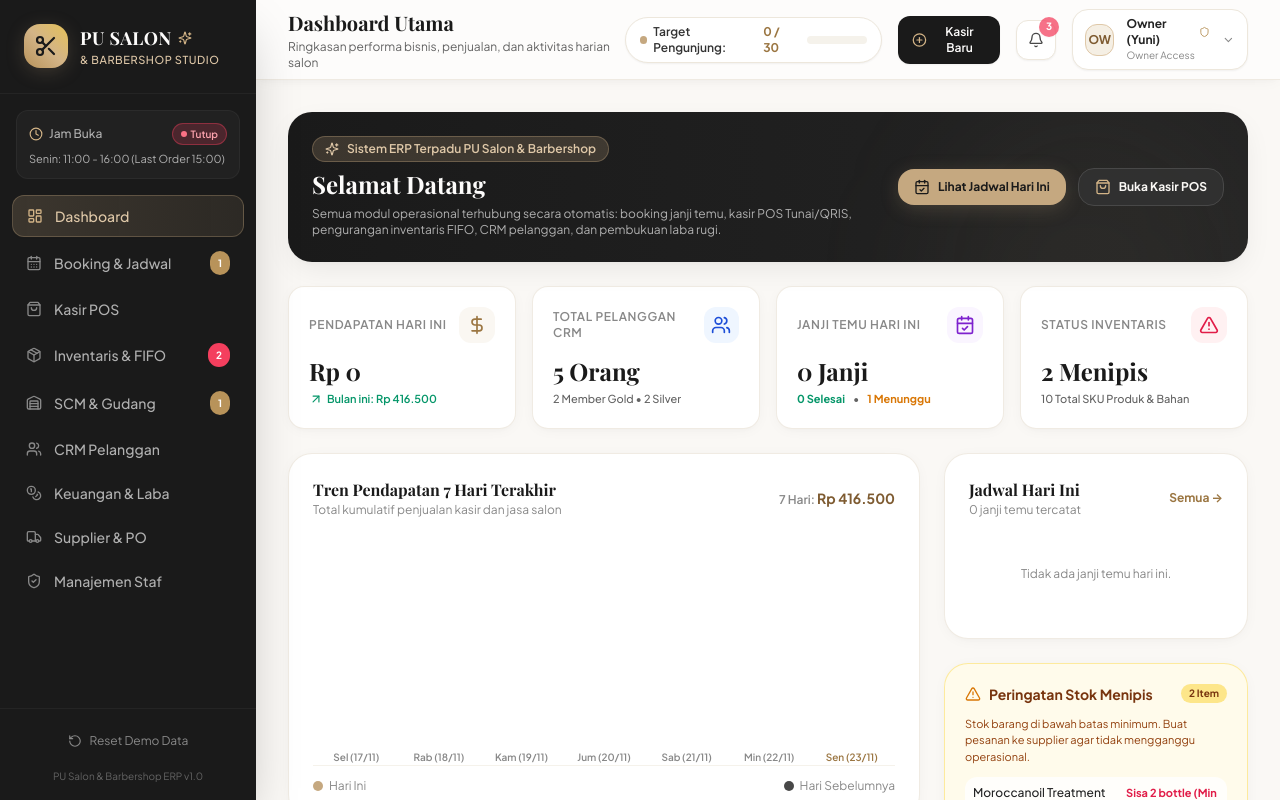
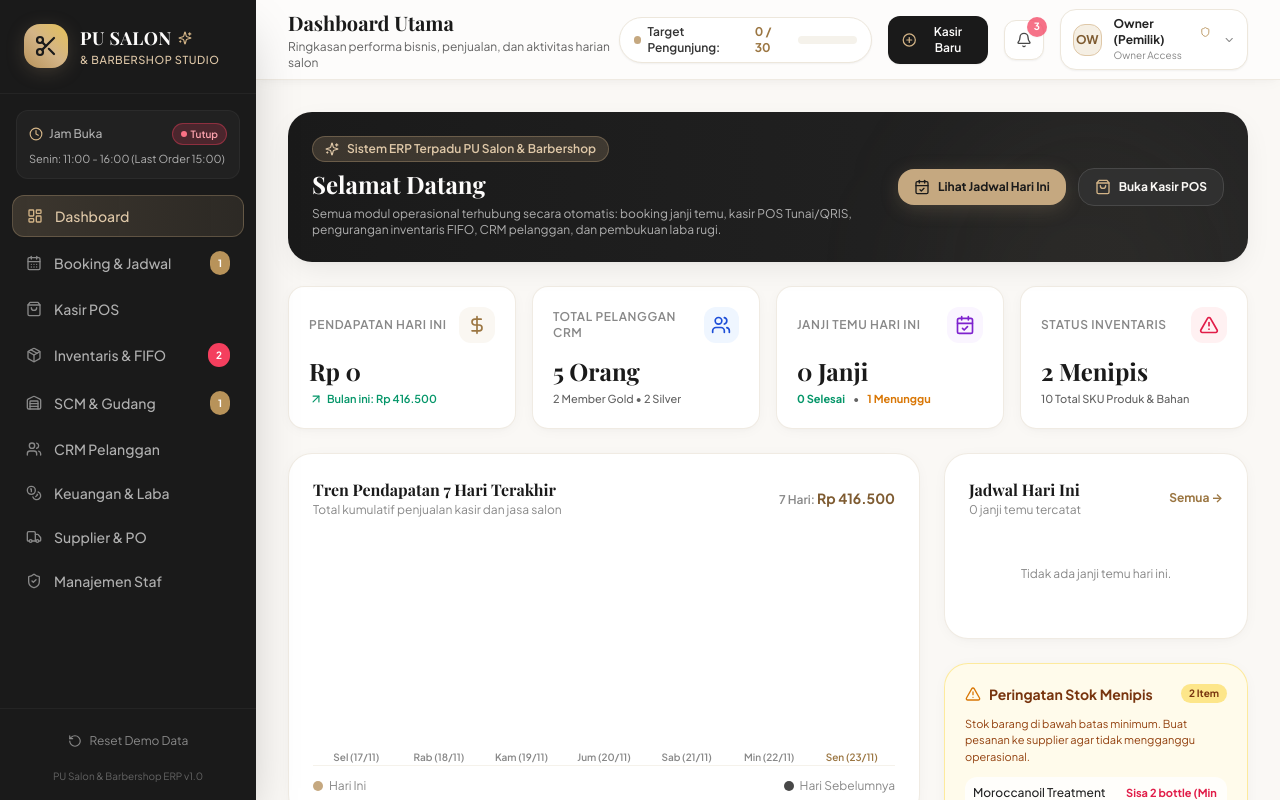
Before and after one commit to lucrra/PU-Salon-SIM, a React (Vite) app: page / in a window 1280 px wide. Built offline with nearby package versions, Linux system fonts and the light colour scheme; a web font is replaced by a local one.

Commit message:
fix: change role badge to 'Owner (Pemilik)' without specific personal names

```diff
--- a/src/components/layout/Header.jsx
+++ b/src/components/layout/Header.jsx
@@ -163,7 +163,7 @@ export const Header = () => {
             </div>
             <div className="text-left hidden sm:block">
               <div className="text-xs font-bold text-charcoal-800 capitalize flex items-center gap-1">
-                {userRole === 'owner' ? 'Owner (Yuni)' : userRole === 'admin' ? 'Admin (Dian)' : `Staf (${staff.find(s=>s.id===activeStaffId)?.name.split(' ')[0] || 'Staf'})`}
+                {userRole === 'owner' ? 'Owner (Pemilik)' : userRole === 'admin' ? 'Admin Salon' : `Staf (${staff.find(s=>s.id===activeStaffId)?.name.split(' ')[0] || 'Staf'})`}
                 <Shield className="w-3 h-3 text-champagne-600" />
               </div>
               <p className="text-[10px] text-charcoal-400 capitalize">{userRole} Access</p>
```
